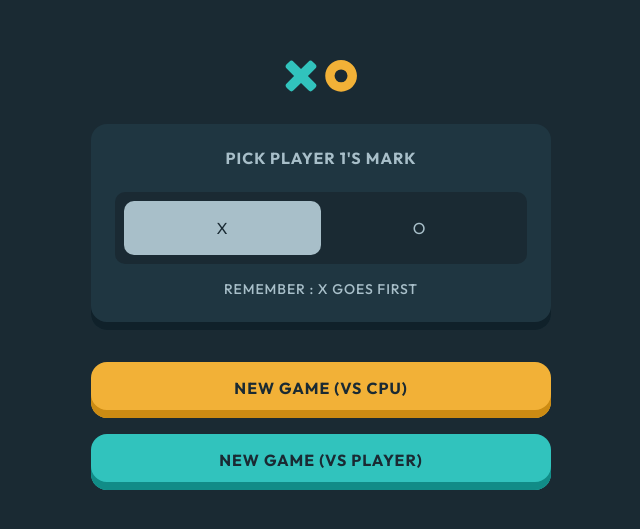
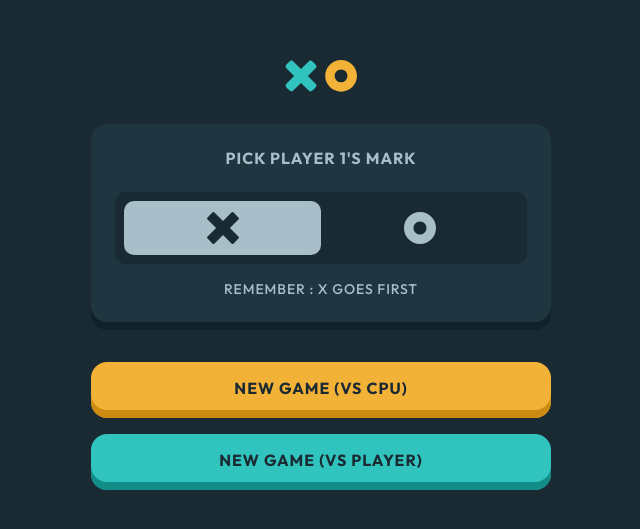
Before and after one commit to g-akca/tic-tac-toe-game, a React (Vite) app: page / in a window 1280 px wide. Shown: the part 125-654 px from the top of the page, without its empty margins (319-959 px from the left). Built offline with nearby package versions, Linux system fonts and the light colour scheme.

Commit message:
Add icon components and use them in NewGameMenu

```diff
--- a/src/components/NewGameMenu.jsx
+++ b/src/components/NewGameMenu.jsx
@@ -1,4 +1,7 @@
 import logoImg from "/images/logo.svg";
+
+import XIcon from "./icons/XIcon";
+import OIcon from "./icons/OIcon";
 
 function NewGameMenu({ setIsGameStarted }) {
   const startGame = () => {
@@ -14,13 +17,13 @@ function NewGameMenu({ setIsGameStarted }) {
           <p className="font-bold uppercase">Pick Player 1's mark</p>
 
           <div className="bg-slate-900 rounded-[10px] p-2.25 grid grid-cols-2">
-            <label className="h-13.5 rounded-[10px] cursor-pointer flex items-center justify-center has-checked:bg-slate-300 has-checked:text-slate-900">
+            <label className="group h-13.5 rounded-[10px] cursor-pointer flex items-center justify-center not-has-checked:hover:bg-slate-850 has-checked:bg-slate-300 has-checked:text-slate-900">
               <input type="radio" name="mark" value="X" className="hidden" defaultChecked />
-              <span>X</span>
+              <XIcon className="text-slate-300 group-has-checked:text-slate-900 h-8 w-8" />
             </label>
-            <label className="h-13.5 rounded-[10px] cursor-pointer flex items-center justify-center has-checked:bg-slate-300 has-checked:text-slate-900">
+            <label className="group h-13.5 rounded-[10px] cursor-pointer flex items-center justify-center not-has-checked:hover:bg-slate-850 has-checked:bg-slate-300 has-checked:text-slate-900">
               <input type="radio" name="mark" value="O" className="hidden" />
-              <span>O</span>
+              <OIcon className="text-slate-300 group-has-checked:text-slate-900 h-8 w-8" />
             </label>
           </div>
         </form>
--- /dev/null
+++ b/src/components/icons/OIcon.jsx
@@ -0,0 +1,12 @@
+function OIcon({ className }) {
+  return (
+    <svg viewBox="0 0 64 64" xmlns="http://www.w3.org/2000/svg" className={className}>
+      <path
+        d="M32 0c17.673 0 32 14.327 32 32 0 17.673-14.327 32-32 32C14.327 64 0 49.673 0 32 0 14.327 14.327 0 32 0Zm0 18.963c-7.2 0-13.037 5.837-13.037 13.037 0 7.2 5.837 13.037 13.037 13.037 7.2 0 13.037-5.837 13.037-13.037 0-7.2-5.837-13.037-13.037-13.037Z"
+        fill="currentColor"
+      />
+    </svg>
+  )
+}
+
+export default OIcon;
--- /dev/null
+++ b/src/components/icons/OutlinedOIcon.jsx
@@ -0,0 +1,14 @@
+function OutlinedOIcon({ className }) {
+  return (
+    <svg viewBox="0 0 66 66" xmlns="http://www.w3.org/2000/svg" className={className}>
+      <path
+        d="M33 1c17.673 0 32 14.327 32 32 0 17.673-14.327 32-32 32C15.327 65 1 50.673 1 33 1 15.327 15.327 1 33 1Zm0 18.963c-7.2 0-13.037 5.837-13.037 13.037 0 7.2 5.837 13.037 13.037 13.037 7.2 0 13.037-5.837 13.037-13.037 0-7.2-5.837-13.037-13.037-13.037Z"
+        stroke="#F2B137"
+        strokeWidth={2}
+        fill="none"
+      />
+    </svg>
+  )
+}
+
+export default OutlinedOIcon;
--- /dev/null
+++ b/src/components/icons/OutlinedXIcon.jsx
@@ -0,0 +1,14 @@
+function OutlinedXIcon({ className }) {
+  return (
+    <svg viewBox="0 0 64 64" xmlns="http://www.w3.org/2000/svg" className={className}>
+      <path
+        d="M51.12 1.269c.511 0 1.023.195 1.414.586l9.611 9.611c.391.391.586.903.586 1.415s-.195 1.023-.586 1.414L44.441 32l17.704 17.705c.391.39.586.902.586 1.414 0 .512-.195 1.024-.586 1.415l-9.611 9.611c-.391.391-.903.586-1.415.586a1.994 1.994 0 0 1-1.414-.586L32 44.441 14.295 62.145c-.39.391-.902.586-1.414.586a1.994 1.994 0 0 1-1.415-.586l-9.611-9.611a1.994 1.994 0 0 1-.586-1.415c0-.512.195-1.023.586-1.414L19.559 32 1.855 14.295a1.994 1.994 0 0 1-.586-1.414c0-.512.195-1.024.586-1.415l9.611-9.611c.391-.391.903-.586 1.415-.586s1.023.195 1.414.586L32 19.559 49.705 1.855c.39-.391.902-.586 1.414-.586Z"
+        stroke="#31C3BD"
+        strokeWidth={2}
+        fill="none"
+      />
+    </svg>
+  )
+}
+
+export default OutlinedXIcon;
--- /dev/null
+++ b/src/components/icons/XIcon.jsx
@@ -0,0 +1,13 @@
+function XIcon({ className }) {
+  return (
+    <svg viewBox="0 0 64 64" xmlns="http://www.w3.org/2000/svg" className={className}>
+      <path
+        d="M15.002 1.147 32 18.145 48.998 1.147a3 3 0 0 1 4.243 0l9.612 9.612a3 3 0 0 1 0 4.243L45.855 32l16.998 16.998a3 3 0 0 1 0 4.243l-9.612 9.612a3 3 0 0 1-4.243 0L32 45.855 15.002 62.853a3 3 0 0 1-4.243 0L1.147 53.24a3 3 0 0 1 0-4.243L18.145 32 1.147 15.002a3 3 0 0 1 0-4.243l9.612-9.612a3 3 0 0 1 4.243 0Z"
+        fill="currentColor"
+        fillRule="evenodd"
+      />
+    </svg>
+  )
+}
+
+export default XIcon;
```
